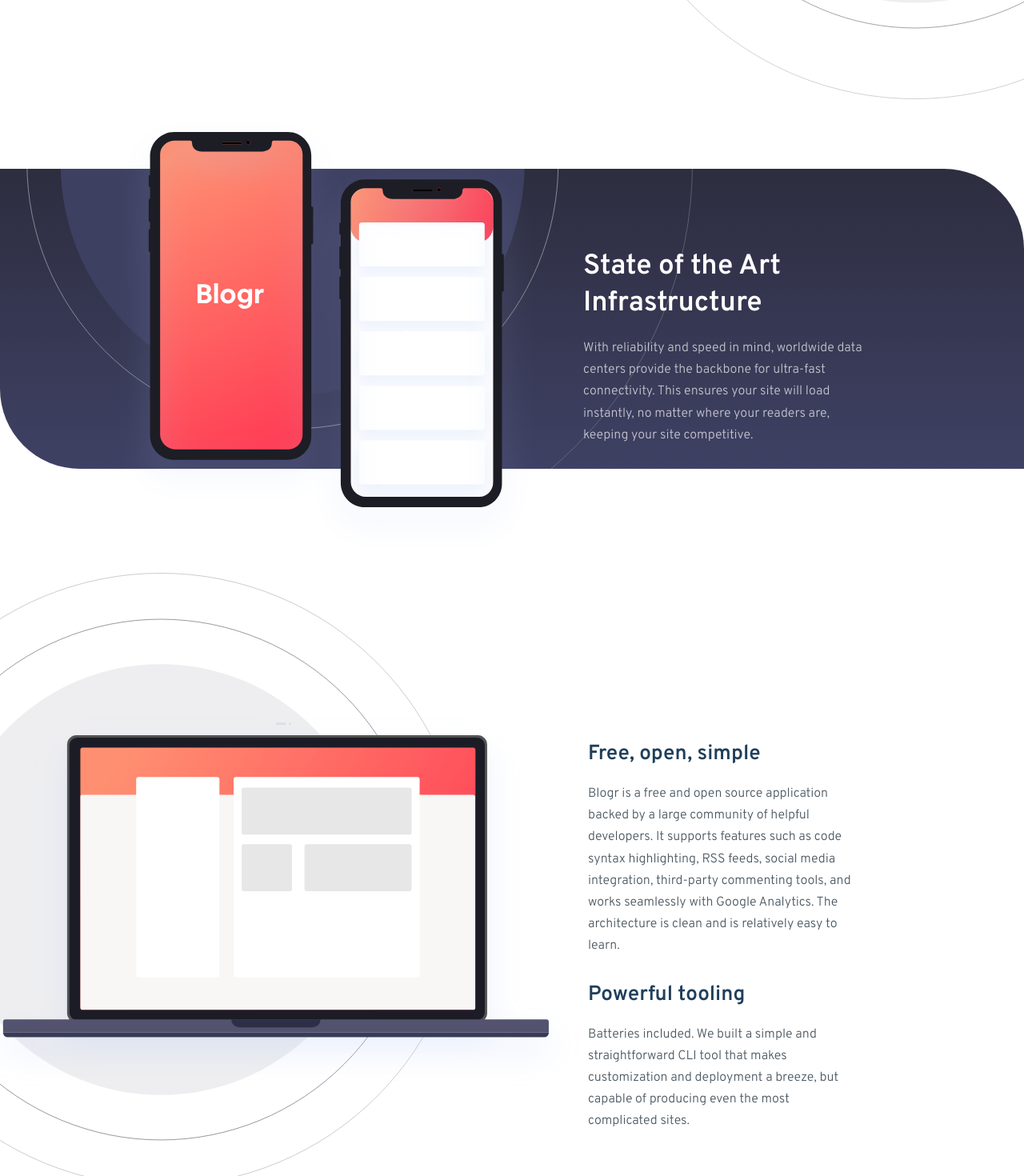
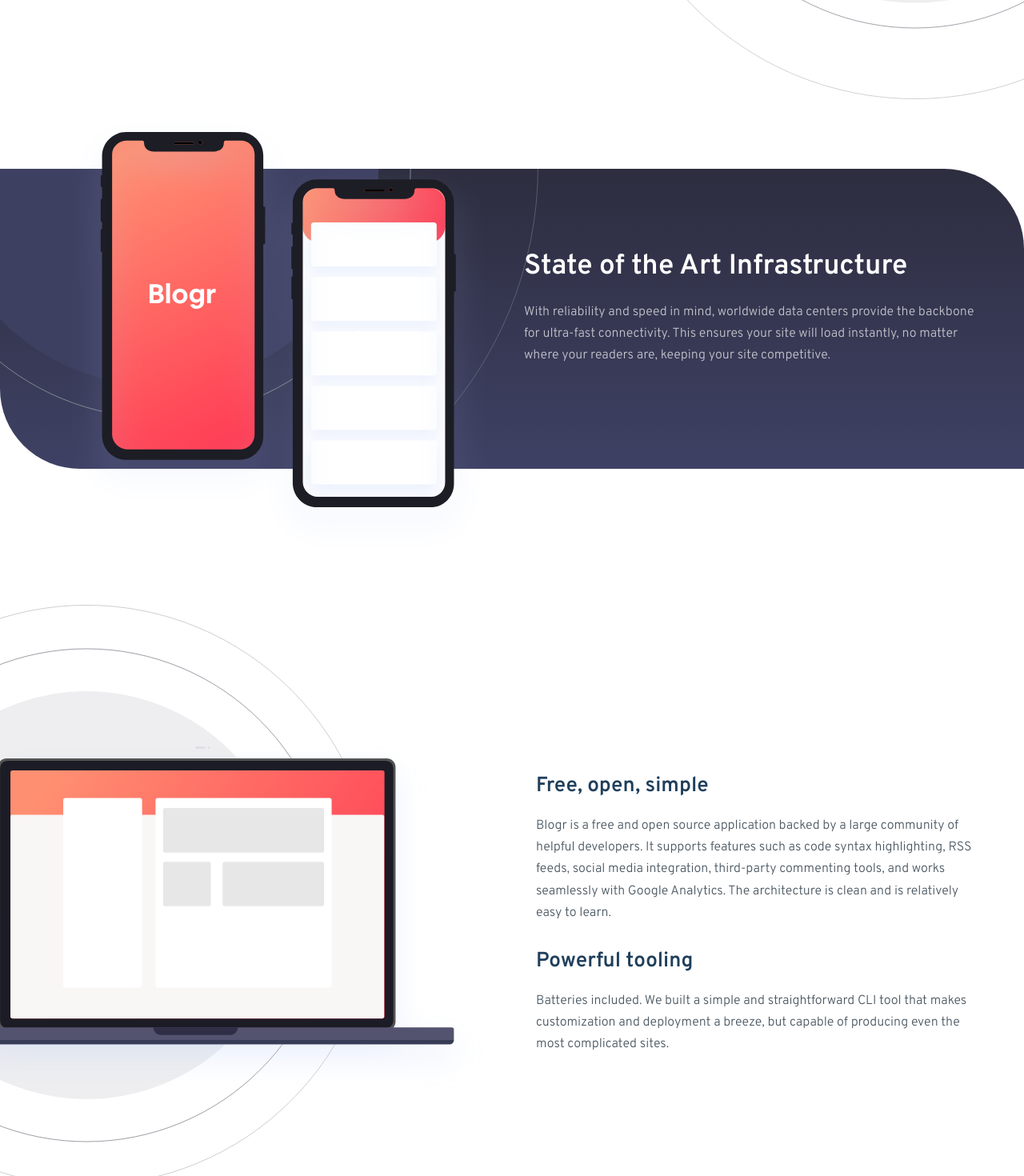
Before and after one commit to erwinruiz/blogr-landing-page, a React (Create React App) app: page / in a window 1280 px wide. Shown: the part 1330-2800 px from the top of the page at 80% size. Built offline with nearby package versions, Linux system fonts and the light colour scheme.

Commit message:
Fix sections components design on desktop design

```diff
--- a/src/components/Content/FirstSection.module.css
+++ b/src/components/Content/FirstSection.module.css
@@ -68,7 +68,7 @@
 /* Desktop */
 @media (min-width: 1024px) {
   .container {
-    padding: 185px 128px;
+    padding: 185px 40px;
     background-image: url("../../images/illustration-editor-desktop.svg");
     background-repeat: no-repeat;
     background-size: 64%;
@@ -96,3 +96,18 @@
     margin-bottom: 80px;
   }
 }
+@media (min-width: 1224px) {
+  .container {
+    padding: 185px 80px;
+  }
+}
+@media (min-width: 1324px) {
+  .container {
+    padding: 185px 100px;
+  }
+}
+@media (min-width: 1440px) {
+  .container {
+    padding: 185px 128px;
+  }
+}
--- a/src/components/Content/SecondSection.module.css
+++ b/src/components/Content/SecondSection.module.css
@@ -92,8 +92,8 @@
 @media (min-width: 1024px) {
   .container {
     display: flex;
-    background: url("../../../src/images/bg-pattern-circles.svg") top -510px left -48% /
-        1000px no-repeat,
+    background: url("../../../src/images/bg-pattern-circles.svg") top -367px left -76% /
+        800px no-repeat,
       linear-gradient(
         var(--Very-dark-gray-blue),
         var(--Very-dark-desaturated-blue)
@@ -102,14 +102,82 @@
   }
   .container img {
     margin-top: -65px;
-    margin-left: 148px;
+    margin-left: -15px;
     position: absolute;
   }
   .container .textContent {
-    padding: 100px 191px 100px 729px;
+    padding: 100px 0px 100px 500px;
     text-align: left;
   }
   .container .textContent h2 {
     font-size: 35px;
   }
 }
+@media (min-width: 1124px) {
+  .container {
+    display: flex;
+    background: url("../../../src/images/bg-pattern-circles.svg") top -449px left -112% /
+        900px no-repeat,
+      linear-gradient(
+        var(--Very-dark-gray-blue),
+        var(--Very-dark-desaturated-blue)
+      );
+  }
+  .container img {
+    margin-left: 30px;
+  }
+  .container .textContent {
+    padding: 100px 36px 100px 584px;
+  }
+}
+@media (min-width: 1224px) {
+  .container {
+    display: flex;
+    background: url("../../../src/images/bg-pattern-circles.svg") top -482px left -84% /
+        950px no-repeat,
+      linear-gradient(
+        var(--Very-dark-gray-blue),
+        var(--Very-dark-desaturated-blue)
+      );
+  }
+  .container img {
+    margin-left: 88px;
+  }
+  .container .textContent {
+    padding: 100px 46px 100px 655px;
+  }
+}
+@media (min-width: 1324px) {
+  .container {
+    display: flex;
+    background: url("../../../src/images/bg-pattern-circles.svg") top -487px left -60% /
+        980px no-repeat,
+      linear-gradient(
+        var(--Very-dark-gray-blue),
+        var(--Very-dark-desaturated-blue)
+      );
+  }
+  .container img {
+    margin-left: 138px;
+  }
+  .container .textContent {
+    padding: 100px 80px 100px 720px;
+  }
+}
+@media (min-width: 1440px) {
+  .container {
+    display: flex;
+    background: url("../../../src/images/bg-pattern-circles.svg") top -510px left -48% /
+        1000px no-repeat,
+      linear-gradient(
+        var(--Very-dark-gray-blue),
+        var(--Very-dark-desaturated-blue)
+      );
+  }
+  .container img {
+    margin-left: 148px;
+  }
+  .container .textContent {
+    padding: 100px 191px 100px 729px;
+  }
+}
--- a/src/components/Content/ThirdSection.module.css
+++ b/src/components/Content/ThirdSection.module.css
@@ -57,19 +57,46 @@
 
 @media (min-width: 1024px) {
   .container {
-    margin: 130px 0;
+    margin: 170px 0 0 0;
     padding: 210px 0;
     background: url("../../../src/images/illustration-laptop-desktop.svg") top
-      0px left -55% / 950px no-repeat;
+      0px left -227px / 800px no-repeat;
   }
   .container img {
     display: none;
   }
   .container .textContent {
     text-align: left;
-    padding: 0 215px 0 735px;
+    padding: 0 30px 0 558px;
   }
   .container .textContent h2 {
     font-size: 26px;
   }
 }
+@media (min-width: 1124px) {
+  .container {
+    background-position: top 0px left -240px;
+    background-size: 850px;
+  }
+  .container .textContent {
+    padding: 0 54px 0 600px;
+  }
+}
+@media (min-width: 1224px) {
+  .container {
+    background-position: top 0px left -254px;
+    background-size: 900px;
+  }
+  .container .textContent {
+    padding: 0 54px 0 670px;
+  }
+}
+@media (min-width: 1440px) {
+  .container {
+    background-position: top 0px left -55%;
+    background-size: 950px;
+  }
+  .container .textContent {
+    padding: 0 215px 0 735px;
+  }
+}
```
